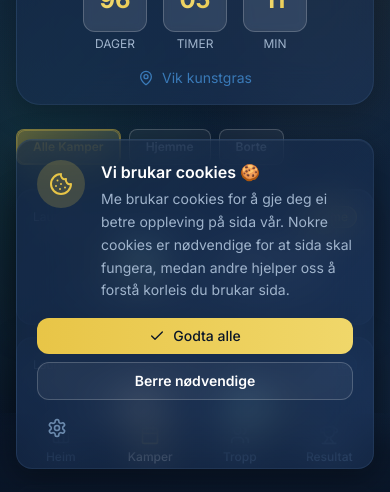
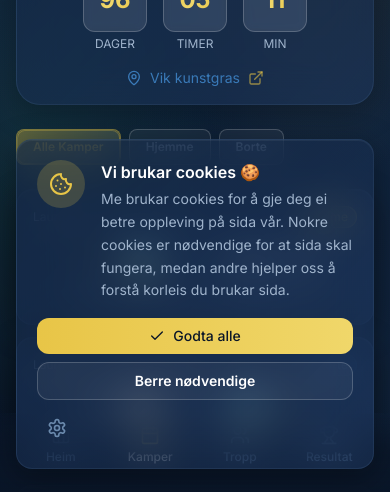
Before and after one commit to karstenbb/kaupanger, a Next.js app: page /kamper in a window 390 px wide. Shown: the part 351-843 px from the top of the page. Built offline with nearby package versions, Linux system fonts and the light colour scheme; no server answers; grey boxes are pictures that could not be loaded.

Commit message:
Kampar linkar no til fotball.no ved klikk

```diff
--- a/components/matches/match-list-item.tsx
+++ b/components/matches/match-list-item.tsx
@@ -4,7 +4,7 @@ import { motion } from "framer-motion";
 import Image from "next/image";
 import { Match } from "@/types";
 import { formatDate, getDayOfWeek } from "@/lib/utils";
-import { MapPin } from "lucide-react";
+import { MapPin, ExternalLink } from "lucide-react";
 
 interface MatchListItemProps {
   match: Match;
@@ -18,12 +18,19 @@ export function MatchListItem({ match, index }: MatchListItemProps) {
   const leftTeam = match.homeTeam;
   const rightTeam = match.awayTeam;
 
+  const handleClick = () => {
+    if (match.fiksId) {
+      window.open(`https://www.fotball.no/fotballdata/kamp/?fiksId=${match.fiksId}`, "_blank");
+    }
+  };
+
   return (
     <motion.div
       initial={{ opacity: 0, x: -20 }}
       animate={{ opacity: 1, x: 0 }}
       transition={{ duration: 0.3, delay: index * 0.1 }}
-      className="p-4 md:p-5 lg:p-6 rounded-2xl glass-card glass-card-hover"
+      onClick={handleClick}
+      className="p-4 md:p-5 lg:p-6 rounded-2xl glass-card glass-card-hover cursor-pointer active:scale-[0.98]"
     >
       {/* Date and location badge */}
       <div className="flex items-center justify-between mb-3 md:mb-4">
@@ -97,6 +104,7 @@ export function MatchListItem({ match, index }: MatchListItemProps) {
       <div className="flex items-center justify-center gap-1 mt-3 md:mt-4 text-xs md:text-sm text-text-secondary">
         <MapPin className="w-3 h-3 md:w-4 md:h-4" />
         <span>{match.venue}</span>
+        <ExternalLink className="w-3 h-3 md:w-4 md:h-4 ml-1 text-primary/60" />
       </div>
     </motion.div>
   );
--- a/components/matches/next-match-card.tsx
+++ b/components/matches/next-match-card.tsx
@@ -5,7 +5,7 @@ import Image from "next/image";
 import { motion } from "framer-motion";
 import { Match } from "@/types";
 import { getCountdown } from "@/lib/utils";
-import { MapPin } from "lucide-react";
+import { MapPin, ExternalLink } from "lucide-react";
 import { useWeather } from "@/lib/api";
 import { getWeatherEmoji } from "@/types/weather";
 
@@ -27,12 +27,19 @@ export function NextMatchCard({ match }: NextMatchCardProps) {
 
   const isHome = match.location === "home";
 
+  const handleClick = () => {
+    if (match.fiksId) {
+      window.open(`https://www.fotball.no/fotballdata/kamp/?fiksId=${match.fiksId}`, "_blank");
+    }
+  };
+
   return (
     <motion.div
       initial={{ opacity: 0, y: 20 }}
       animate={{ opacity: 1, y: 0 }}
       transition={{ duration: 0.5 }}
-      className="relative overflow-hidden rounded-3xl glass-card"
+      onClick={handleClick}
+      className="relative overflow-hidden rounded-3xl glass-card cursor-pointer active:scale-[0.99]"
     >
       {/* Header with live indicator */}
       <div className="flex items-center justify-between p-4 md:p-5 lg:p-6 pb-2">
@@ -114,6 +121,7 @@ export function NextMatchCard({ match }: NextMatchCardProps) {
       <div className="flex items-center justify-center gap-2 px-4 md:px-6 lg:px-8 pb-4 md:pb-5 lg:pb-6 text-secondary-light text-sm md:text-base">
         <MapPin className="w-4 h-4 md:w-5 md:h-5" />
         <span>{match.venue}</span>
+        <ExternalLink className="w-4 h-4 md:w-5 md:h-5 text-primary/60" />
       </div>
     </motion.div>
   );
```
Also changed, not shown: 1 other file (tests, documents, lock files or other folders).
